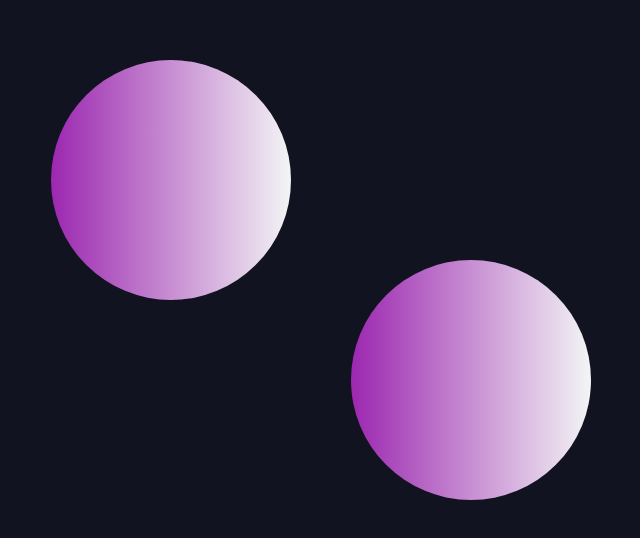
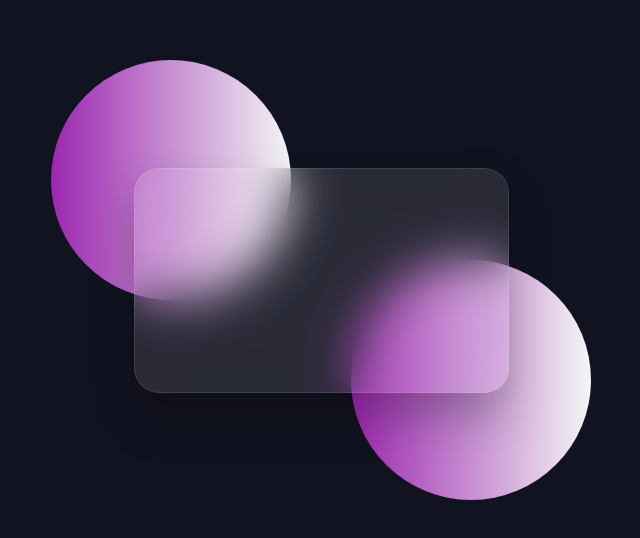
Before and after one commit to nikhilpahan/Flipping-Card-UI-Design, a plain HTML site: page index.html in a window 1280 px wide. Shown: the part 120-658 px from the top of the page, without its empty margins (319-959 px from the left). Drawn offline with Linux system fonts and the light colour scheme.

Commit message:
Created Card

```diff
--- a/index.html
+++ b/index.html
@@ -7,6 +7,10 @@
     <link rel="stylesheet" href="style.css">
 </head>
 <body>
-    <section></section>
+    <section>
+        <div class="container">
+            <div class="card front-face"></div>
+        </div>
+    </section>
 </body>
 </html>
--- a/style.css
+++ b/style.css
@@ -38,3 +38,21 @@ section::after {
     transform: translate(150px, 100px);
     background: linear-gradient(90deg, #9c27b0, #f3f5f5);
 }
+
+.container{
+    position: relative;
+    height: 225px;
+    width: 375px;
+    z-index: 100;
+}
+
+
+.container .card{
+    height: 100%;
+    width: 100%;
+    border-radius: 25px;
+    backdrop-filter: blur(25px);
+    background: rgba(255, 255, 255, 0.1);
+    box-shadow: 0 25px 45px rgba(0, 0, 0, 0.25);
+    border: 1px solid rgba(255, 255, 255, 0.1);
+}
```
